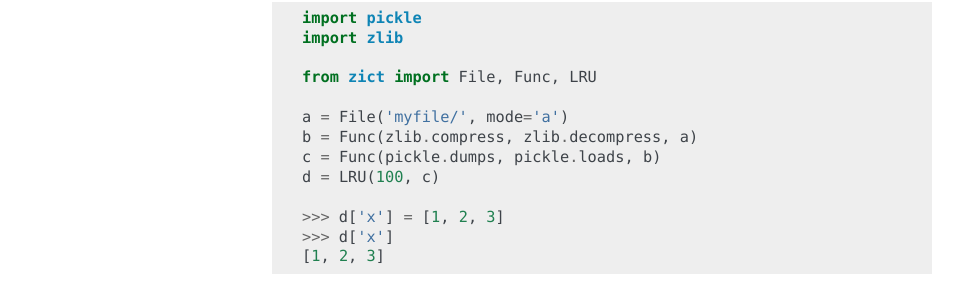
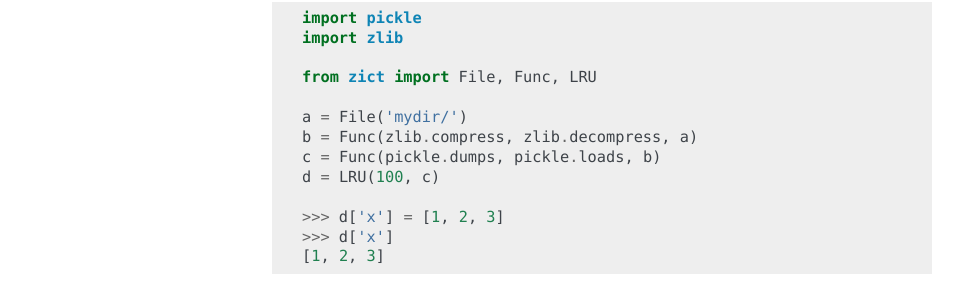
Before and after one commit to dask/zict, a Sphinx documentation site: the page built from doc/source/index.rst, in a window 1280 px wide. Shown: the part 563-863 px from the top of the page, without its empty margins (148-1111 px from the left). Built offline with Sphinx 7.4.7, drawn with Linux system fonts in a browser that asks for light colours.

Commit message:
Align example to implementation (#79)

```diff
--- a/doc/source/index.rst
+++ b/doc/source/index.rst
@@ -26,7 +26,7 @@ zlib-compressed, directory of files.
 
    from zict import File, Func, LRU
 
-   a = File('myfile/', mode='a')
+   a = File('mydir/')
    b = Func(zlib.compress, zlib.decompress, a)
    c = Func(pickle.dumps, pickle.loads, b)
    d = LRU(100, c)
```
